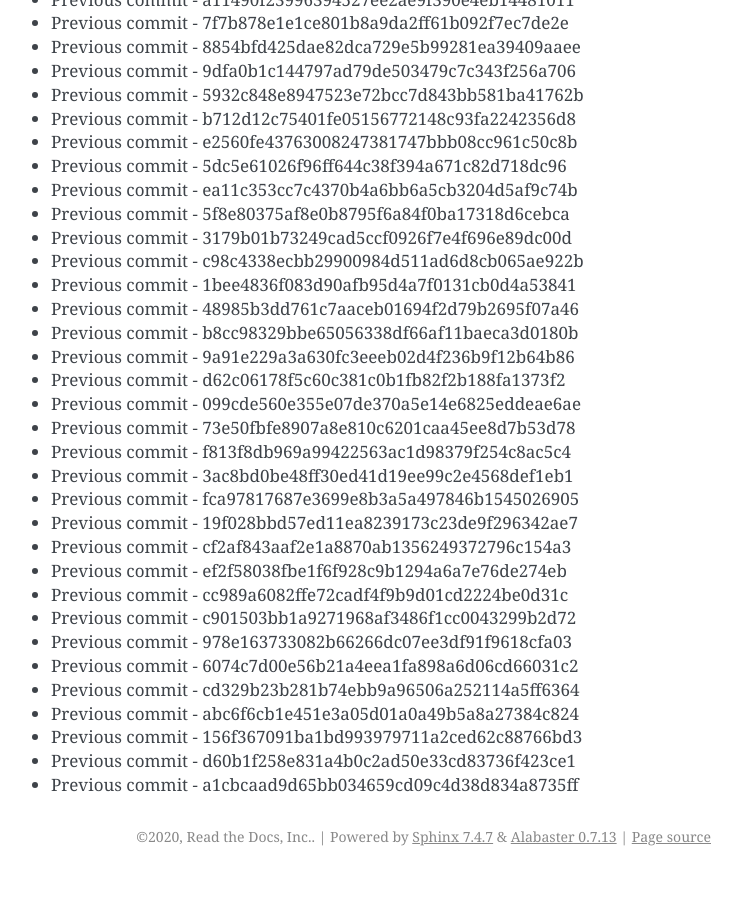
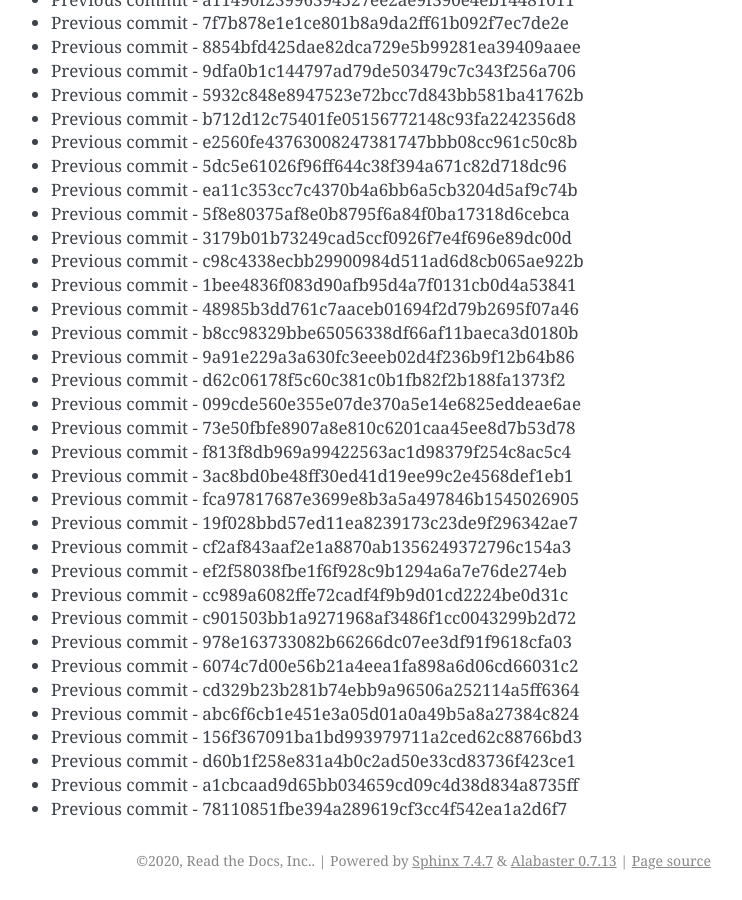
Before and after one commit to readthedocs/rtd-git-stresstest, a Sphinx documentation site: the page built from docs/updates.rst, in a window 1280 px wide and 900 px high, scrolled down 82303 px. Shown: the whole window, without its empty margins (399-1141 px from the left). Built offline with Sphinx 7.4.7, drawn with Linux system fonts in a browser that asks for light colours; before the commit the page ends 83179 px from its top, so only the background shows below that.

Commit message:
Generating commit from previous: 78110851fbe394a289619cf3cc4f542ea1a2d6f7

```diff
--- a/docs/updates.rst
+++ b/docs/updates.rst
@@ -3490,3 +3490,4 @@ It can be tested for any performance characteristics.
 * Previous commit - 156f367091ba1bd993979711a2ced62c88766bd3
 * Previous commit - d60b1f258e831a4b0c2ad50e33cd83736f423ce1
 * Previous commit - a1cbcaad9d65bb034659cd09c4d38d834a8735ff
+* Previous commit - 78110851fbe394a289619cf3cc4f542ea1a2d6f7
```
